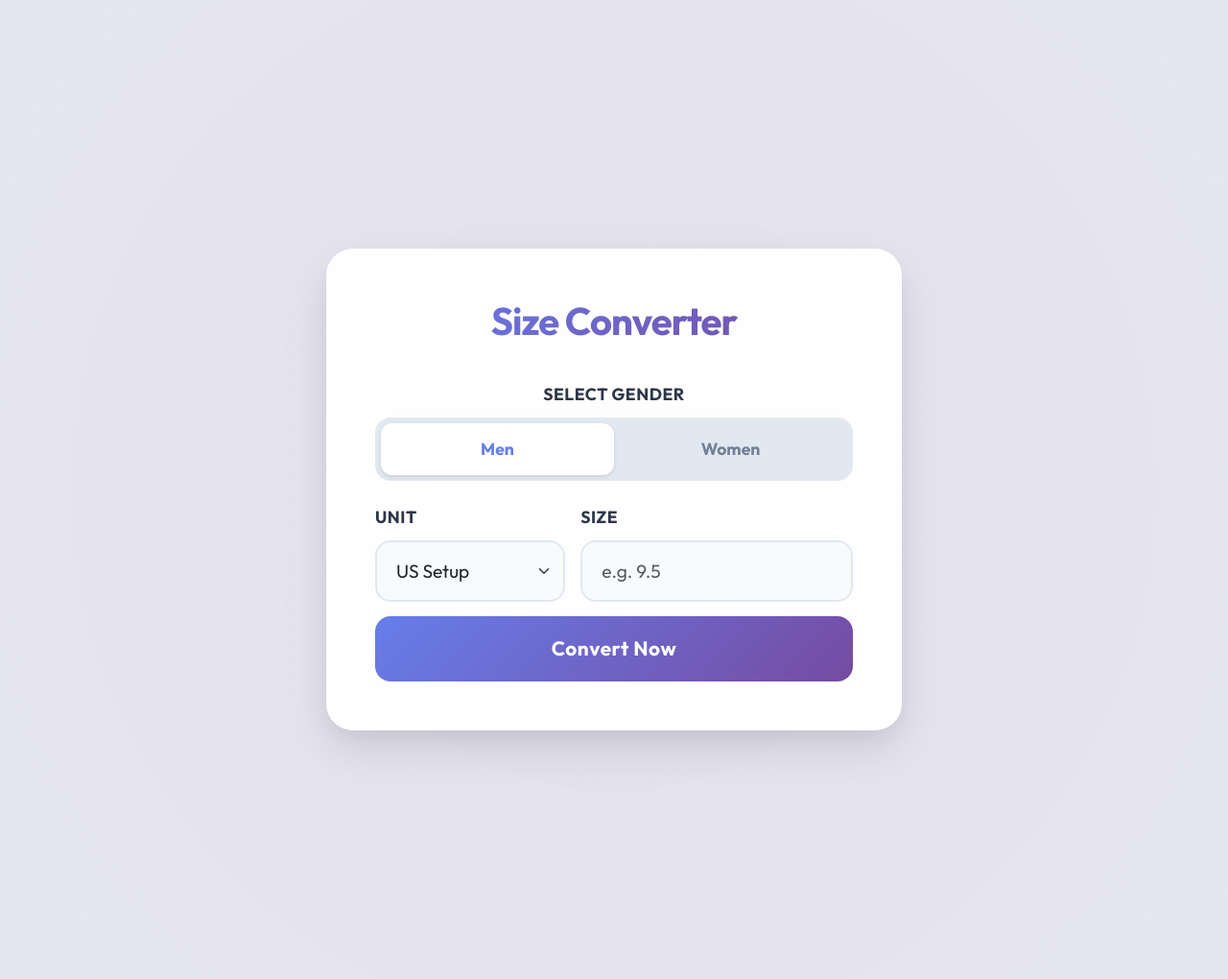
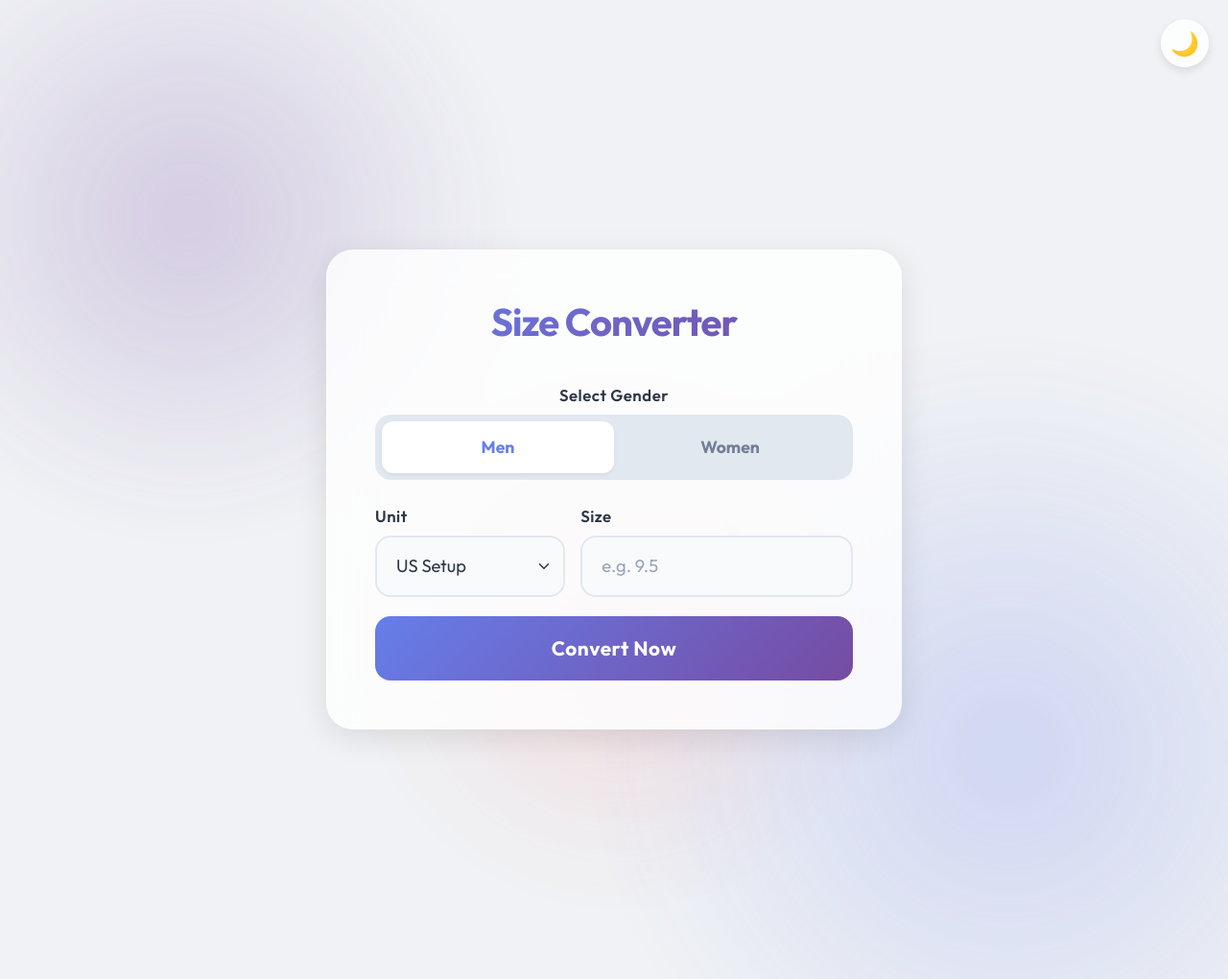
Before and after one commit to Klvvr1/ShoeSize, a Flask app: page / in a window 1280 px wide. Shown: the whole page at 96% size. Run offline with Flask 3, Linux system fonts and the light colour scheme.

Commit message:
improve the BackGround Animation And Apply Dark Mode

```diff
--- a/templates/index.html
+++ b/templates/index.html
@@ -12,25 +12,61 @@
 
     <style>
         :root {
-            --primary-gradient: linear-gradient(135deg, #667eea 0%, #764ba2 100%);
-            --glass-bg: rgba(255, 255, 255, 0.95);
+            /* Light Theme Variables */
+            --bg-color: #f0f2f5;
             --text-main: #2d3748;
             --text-muted: #718096;
+            --card-glass: rgba(255, 255, 255, 0.8);
+            --card-border: rgba(255, 255, 255, 0.4);
+            --input-bg: #f8fafc;
+            --input-border: #e2e8f0;
+            --primary-gradient: linear-gradient(135deg, #667eea 0%, #764ba2 100%);
             --accent-color: #667eea;
+            --shadow-light: rgba(0, 0, 0, 0.05);
+            --shadow-heavy: rgba(0, 0, 0, 0.1);
+            --blob-color-1: rgba(118, 75, 162, 0.3);
+            --blob-color-2: rgba(102, 126, 234, 0.3);
+            --blob-color-3: rgba(255, 100, 100, 0.2);
+            --gender-bg: #e2e8f0;
+            --gender-active-bg: #ffffff;
+            --gender-active-text: #667eea;
+        }
+
+        [data-theme="dark"] {
+            /* Dark Theme Variables */
+            --bg-color: #0f172a;
+            --text-main: #f1f5f9;
+            --text-muted: #94a3b8;
+            --card-glass: rgba(15, 23, 42, 0.75);
+            --card-border: rgba(255, 255, 255, 0.1);
+            --input-bg: #1e293b;
+            --input-border: #334155;
+            --primary-gradient: linear-gradient(135deg, #818cf8 0%, #c084fc 100%);
+            --accent-color: #818cf8;
+            --shadow-light: rgba(0, 0, 0, 0.2);
+            --shadow-heavy: rgba(0, 0, 0, 0.4);
+            --blob-color-1: rgba(139, 92, 246, 0.25);
+            --blob-color-2: rgba(59, 130, 246, 0.25);
+            --blob-color-3: rgba(236, 72, 153, 0.15);
+            --gender-bg: #1e293b;
+            --gender-active-bg: #334155;
+            --gender-active-text: #f1f5f9;
         }
 
         body {
             font-family: 'Outfit', sans-serif;
-            background: #f0f2f5;
+            background-color: var(--bg-color);
             min-height: 100vh;
             display: flex;
             align-items: center;
             justify-content: center;
             color: var(--text-main);
             position: relative;
+            transition: background-color 0.5s ease;
+            overflow-x: hidden;
         }
 
-        /* Fixed Background Container */
+        /* Improved Background Animation */
         .bg-animation {
             position: fixed;
             top: 0;
@@ -41,59 +77,81 @@
             overflow: hidden;
         }
 
-        /* Animated Element */
-        .bg-animation::before {
-            content: '';
+        .blob {
             position: absolute;
-            top: -50%;
-            left: -50%;
-            width: 200%;
-            height: 200%;
-            background: radial-gradient(circle, rgba(118, 75, 162, 0.1) 0%, rgba(102, 126, 234, 0.05) 100%);
-            animation: rotateBackground 60s linear infinite;
+            background: radial-gradient(circle, var(--fill-color) 0%, rgba(255, 255, 255, 0) 70%);
+            border-radius: 50%;
+            filter: blur(40px);
+            opacity: 0.8;
+            animation: moveBlob 20s infinite alternate ease-in-out;
+            will-change: transform;
         }
 
-        @keyframes rotateBackground {
+        .blob-1 {
+            width: 50vw;
+            height: 50vw;
+            top: -10%;
+            left: -10%;
+            --fill-color: var(--blob-color-1);
+            animation-duration: 25s;
+        }
+
+        .blob-2 {
+            width: 60vw;
+            height: 60vw;
+            bottom: -10%;
+            right: -10%;
+            --fill-color: var(--blob-color-2);
+            animation-duration: 30s;
+            animation-direction: alternate-reverse;
+        }
+
+        .blob-3 {
+            width: 40vw;
+            height: 40vw;
+            top: 40%;
+            left: 30%;
+            --fill-color: var(--blob-color-3);
+            animation-duration: 22s;
+        }
+
+        @keyframes moveBlob {
             0% {
-                transform: rotate(0deg);
+                transform: translate(0, 0) scale(1);
             }
 
             100% {
-                transform: rotate(360deg);
+                transform: translate(30px, 50px) scale(1.1);
             }
         }
 
         .app-container {
             width: 100%;
             max-width: 600px;
-            /* Increased from 500px */
             margin: 20px;
             perspective: 1000px;
-            /* For 3D effects */
+            z-index: 10;
         }
 
         .card {
-            background: var(--glass-bg);
-            backdrop-filter: blur(20px);
-            -webkit-backdrop-filter: blur(20px);
-            border: 1px solid rgba(255, 255, 255, 0.2);
+            background: var(--card-glass);
+            backdrop-filter: blur(25px);
+            -webkit-backdrop-filter: blur(25px);
+            border: 1px solid var(--card-border);
             border-radius: 28px;
-            box-shadow: 0 20px 50px rgba(0, 0, 0, 0.1), 0 10px 20px rgba(0, 0, 0, 0.05);
+            box-shadow: 0 8px 32px 0 var(--shadow-heavy);
             padding: 50px;
-            /* Increased padding */
-            transition: transform 0.3s ease, box-shadow 0.3s ease;
+            transition: all 0.3s ease;
         }
 
         .card:hover {
             transform: translateY(-5px);
-            box-shadow: 0 25px 60px rgba(0, 0, 0, 0.12);
+            box-shadow: 0 15px 45px 0 var(--shadow-heavy);
         }
 
         h1 {
             font-weight: 800;
-            /* Bolder */
             font-size: 2.5rem;
-            /* Larger title */
             margin-bottom: 2.5rem;
             background: var(--primary-gradient);
             -webkit-background-clip: text;
@@ -104,34 +162,37 @@
         }
 
         .form-label {
-            font-weight: 700;
+            font-weight: 600;
             color: var(--text-main);
-            margin-bottom: 10px;
-            font-size: 1.1rem;
-            /* Larger label */
-            text-transform: uppercase;
+            margin-bottom: 8px;
+            font-size: 1.05rem;
             letter-spacing: 0.5px;
         }
 
         .form-select,
         .form-control {
             border-radius: 16px;
-            /* Rounder */
-            border: 2px solid #e2e8f0;
+            border: 2px solid var(--input-border);
             padding: 16px 20px;
-            /* Larger hit area */
-            font-size: 1.2rem;
-            /* Larger text */
+            font-size: 1.15rem;
             transition: all 0.3s ease;
-            background-color: #f8fafc;
+            background-color: var(--input-bg);
+            color: var(--text-main);
         }
 
         .form-select:focus,
         .form-control:focus {
             border-color: var(--accent-color);
-            box-shadow: 0 0 0 4px rgba(102, 126, 234, 0.1);
-            background-color: #fff;
+            box-shadow: 0 0 0 4px rgba(129, 140, 248, 0.15);
+            background-color: var(--input-bg);
             transform: scale(1.01);
+            color: var(--text-main);
+        }
+
+        /* Fix placeholder color in dark mode */
+        .form-control::placeholder {
+            color: var(--text-muted);
+            opacity: 0.7;
         }
 
         .btn-convert {
@@ -139,22 +200,22 @@
             border: none;
             border-radius: 16px;
             padding: 18px;
-            /* Larger button */
             color: white;
             font-weight: 700;
             width: 100%;
-            margin-top: 15px;
+            margin-top: 20px;
             transition: all 0.3s ease;
             letter-spacing: 0.5px;
             font-size: 1.3rem;
-            /* Larger text */
             position: relative;
             overflow: hidden;
+            cursor: pointer;
         }
 
         .btn-convert:hover {
             transform: translateY(-2px);
-            box-shadow: 0 10px 20px rgba(118, 75, 162, 0.3);
+            box-shadow: 0 10px 20px rgba(0, 0, 0, 0.2);
+            filter: brightness(1.1);
         }
 
         .btn-convert:active {
@@ -219,12 +285,14 @@
             border-top-right-radius: 12px;
             border-bottom-right-radius: 12px;
             text-align: right;
+            box-shadow: 0 2px 4px var(--shadow-light);
         }
 
         /* Toggle Switch for Gender */
         .btn-group-custom {
             display: flex;
-            background: #e2e8f0;
+            background: var(--gender-bg);
+            border: 1px solid var(--input-border);
             border-radius: 16px;
             padding: 6px;
             margin-bottom: 25px;
@@ -269,12 +337,50 @@
                 transform: rotate(360deg);
             }
         }
+
+        /* Dark Mode Toggle Button */
+        .theme-toggle {
+            position: absolute;
+            top: 20px;
+            right: 20px;
+            background: var(--card-glass);
+            border: 1px solid var(--card-border);
+            border-radius: 50%;
+            width: 50px;
+            height: 50px;
+            display: flex;
+            align-items: center;
+            justify-content: center;
+            cursor: pointer;
+            backdrop-filter: blur(10px);
+            box-shadow: 0 4px 10px var(--shadow-heavy);
+            transition: all 0.3s ease;
+            z-index: 100;
+            color: var(--text-main);
+        }
+
+        .theme-toggle:hover {
+            transform: rotate(15deg) scale(1.1);
+        }
+
+        .theme-icon {
+            font-size: 1.5rem;
+        }
     </style>
 </head>
 
 <body>
+    <!-- Theme Toggle -->
+    <div class="theme-toggle" id="theme-toggle" title="Toggle Dark Mode">
+        <span class="theme-icon">🌙</span>
+    </div>
 
-    <div class="bg-animation"></div>
+    <!-- Background Animation -->
+    <div class="bg-animation">
+        <div class="blob blob-1"></div>
+        <div class="blob blob-2"></div>
+        <div class="blob blob-3"></div>
+    </div>
 
     <div class="app-container">
         <div class="card">
@@ -353,6 +459,31 @@
 
     <!-- Logic -->
     <script>
+        // Theme Toggling Logic
+        const themeToggle = document.getElementById('theme-toggle');
+        const themeIcon = themeToggle.querySelector('.theme-icon');
+        const htmlElement = document.documentElement;
+
+        // Check local storage
+        const savedTheme = localStorage.getItem('theme');
+        if (savedTheme) {
+            htmlElement.setAttribute('data-theme', savedTheme);
+            updateIcon(savedTheme);
+        }
+
+        themeToggle.addEventListener('click', () => {
+            const currentTheme = htmlElement.getAttribute('data-theme');
+            const newTheme = currentTheme === 'dark' ? 'light' : 'dark';
+
+            htmlElement.setAttribute('data-theme', newTheme);
+            localStorage.setItem('theme', newTheme);
+            updateIcon(newTheme);
+        });
+
+        function updateIcon(theme) {
+            themeIcon.textContent = theme === 'dark' ? '☀️' : '🌙';
+        }
+
         // Placeholder Logic
         const scaleSelect = document.getElementById('scale');
         const sizeInput = document.getElementById('size');
```
Also changed, not shown: other parts of templates/index.html (+16 -11 lines).
